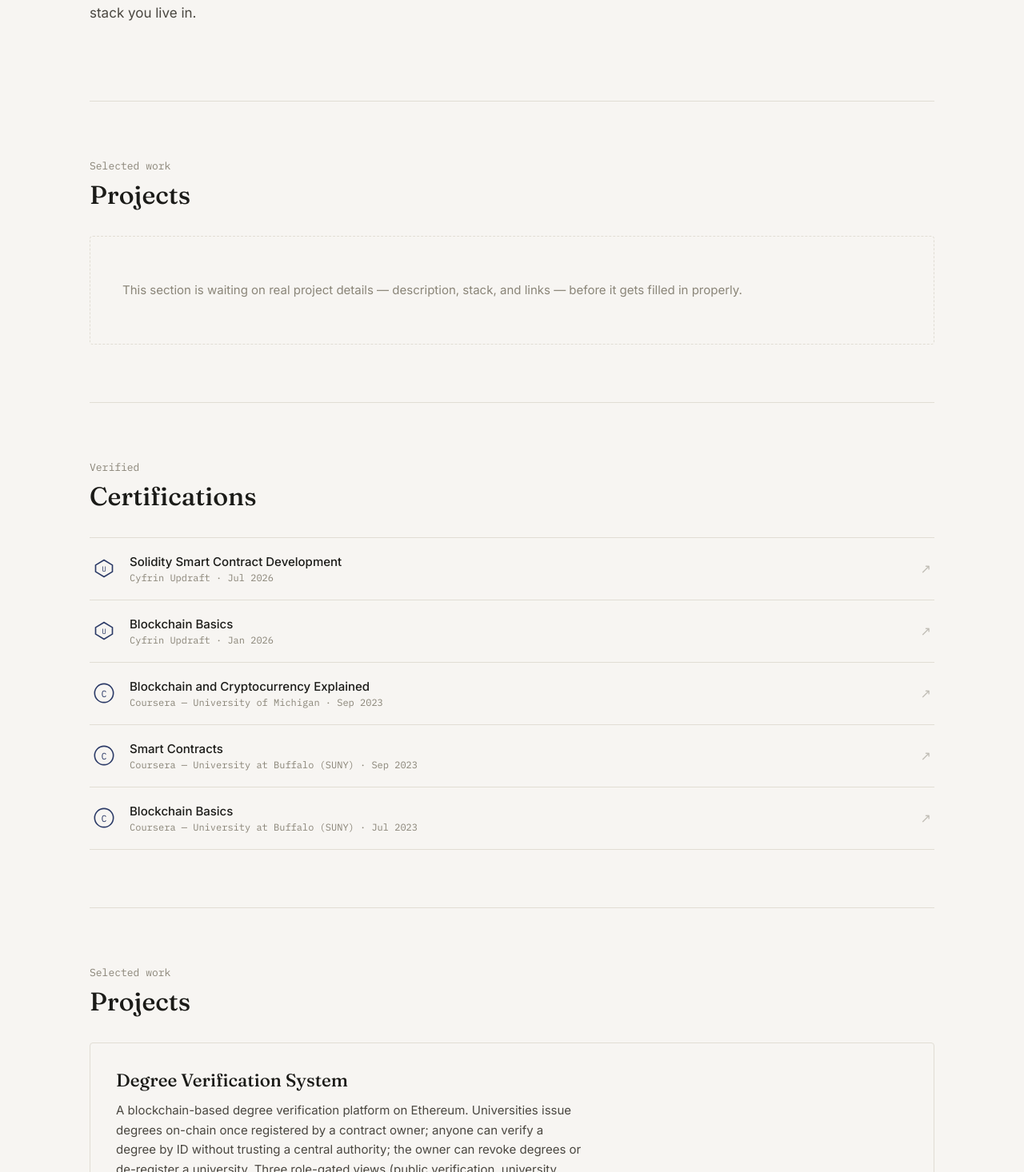
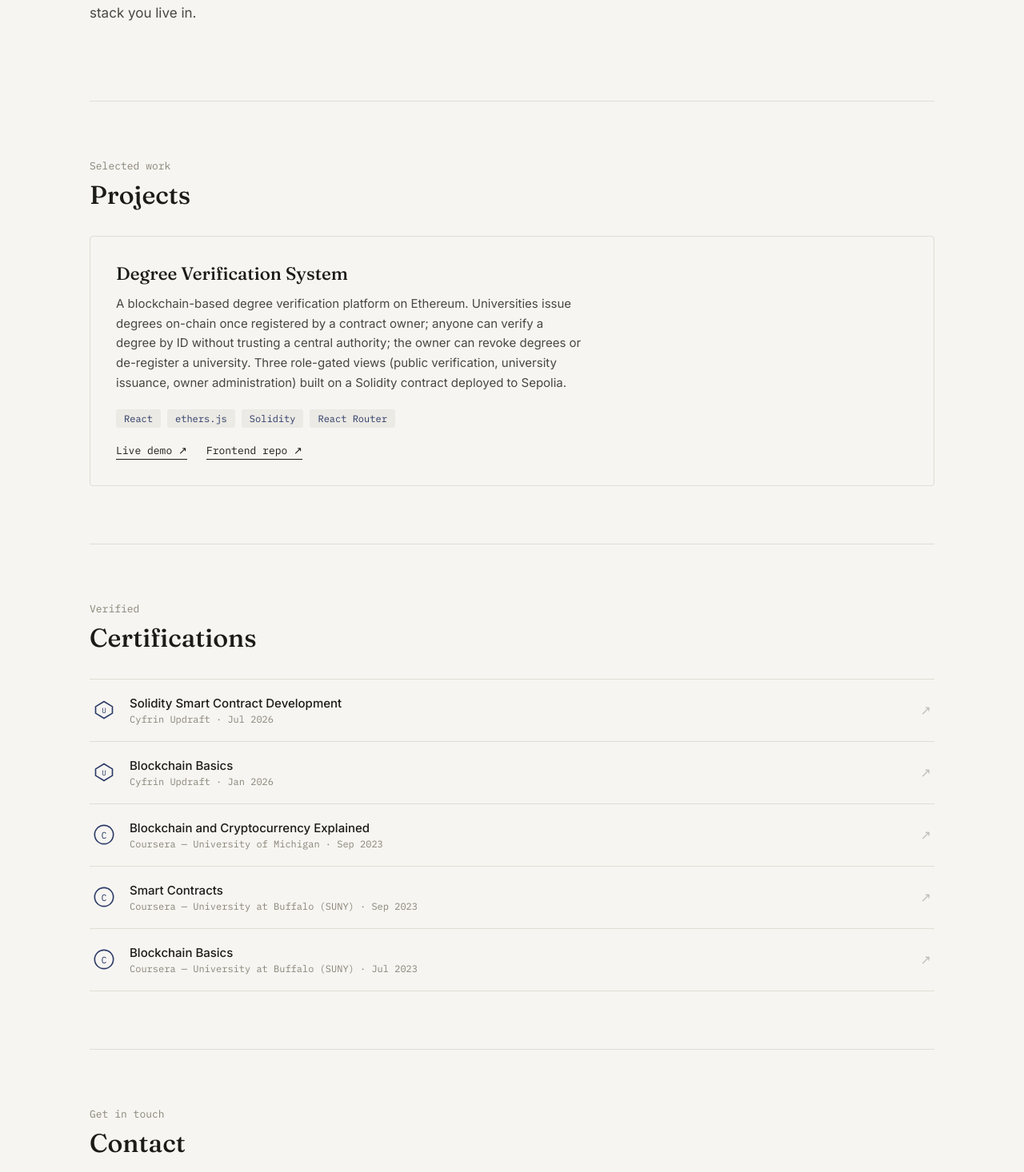
Before and after one commit to saqib-jamal/Portfolio, a React (Vite) app: page / in a window 1280 px wide. Shown: the part 424-1890 px from the top of the page at 80% size. Built offline with nearby package versions, Linux system fonts and the light colour scheme.

Commit message:
remove the prejects placeholder

```diff
--- a/src/App.jsx
+++ b/src/App.jsx
@@ -37,20 +37,11 @@ export default function App() {
           </div>
         </section>
 
-        <section id="work" className="section">
-          <p className="section-eyebrow">Selected work</p>
-          <h2 className="section-title">Projects</h2>
-          <div className="project-placeholder">
-            <p>
-              This section is waiting on real project details — description,
-              stack, and links — before it gets filled in properly.
-            </p>
-          </div>
-        </section>
 
+        <Projects />
         <Certifications />
 
-        <Projects />
+
 
         <section id="contact" className="section contact-section">
           <p className="section-eyebrow">Get in touch</p>
```
